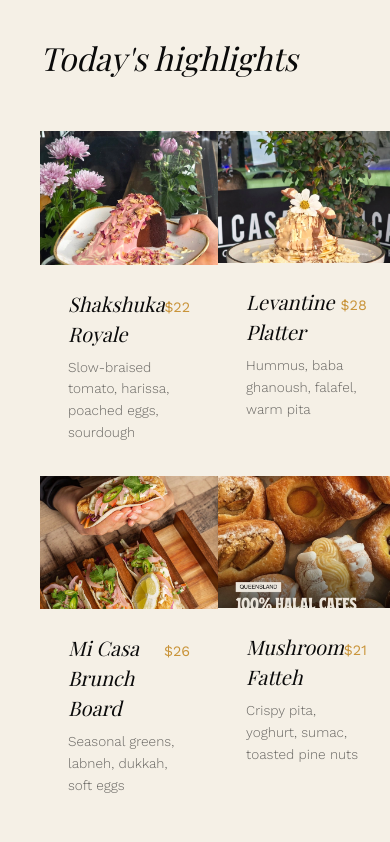
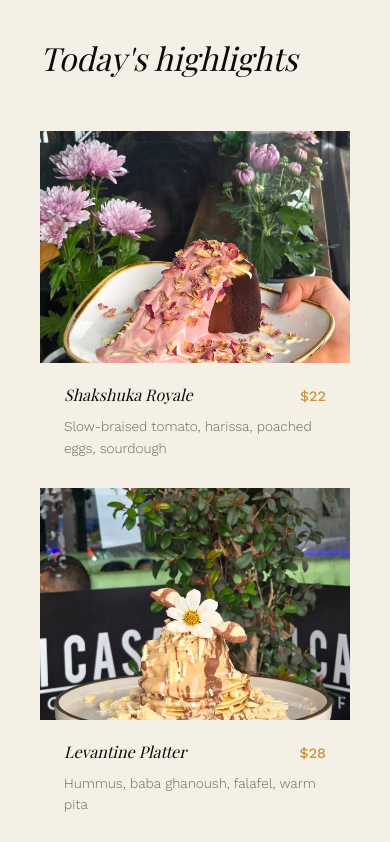
Before and after one commit to Wissko/micasa-cafe-v2, a Next.js app: page / in a window 390 px wide. Shown: the part 2600-3442 px from the top of the page. Built offline with nearby package versions, Linux system fonts and the light colour scheme; a web font is replaced by a local one.

Commit message:
fix: highlights grid responsive — 1 col mobile, nom+prix flex-wrap

```diff
--- a/app/page.tsx
+++ b/app/page.tsx
@@ -311,7 +311,7 @@ export default function Home() {
           </FadeUp>
           <div style={{
             display: 'grid',
-            gridTemplateColumns: 'repeat(2, 1fr)',
+            gridTemplateColumns: 'repeat(auto-fit, minmax(300px, 1fr))',
             gap: '0',
           }}>
             {highlights.map((item, i) => (
@@ -335,22 +335,31 @@ export default function Home() {
                       onMouseLeave={e => ((e.target as HTMLImageElement).style.transform = 'scale(1)')}
                     />
                   </div>
-                  <div style={{ padding: '1.5rem 1.75rem 2rem' }}>
-                    <div style={{ display: 'flex', justifyContent: 'space-between', alignItems: 'baseline', marginBottom: '0.5rem' }}>
+                  <div style={{ padding: '1.25rem 1.5rem 1.75rem' }}>
+                    <div style={{
+                      display: 'flex',
+                      flexWrap: 'wrap',
+                      justifyContent: 'space-between',
+                      alignItems: 'baseline',
+                      gap: '0.25rem 1rem',
+                      marginBottom: '0.5rem',
+                    }}>
                       <h3 style={{
                         fontFamily: 'Playfair Display, serif',
                         fontStyle: 'italic',
                         fontWeight: 400,
-                        fontSize: '1.25rem',
+                        fontSize: 'clamp(1rem, 3vw, 1.25rem)',
                         color: '#0a0a0a',
+                        flexShrink: 0,
                       }}>
                         {item.name}
                       </h3>
                       <span style={{
                         fontFamily: 'Work Sans, sans-serif',
-                        fontWeight: 400,
+                        fontWeight: 500,
                         fontSize: '0.9rem',
                         color: 'var(--caramel)',
+                        flexShrink: 0,
                       }}>
                         {item.price}
                       </span>
```
